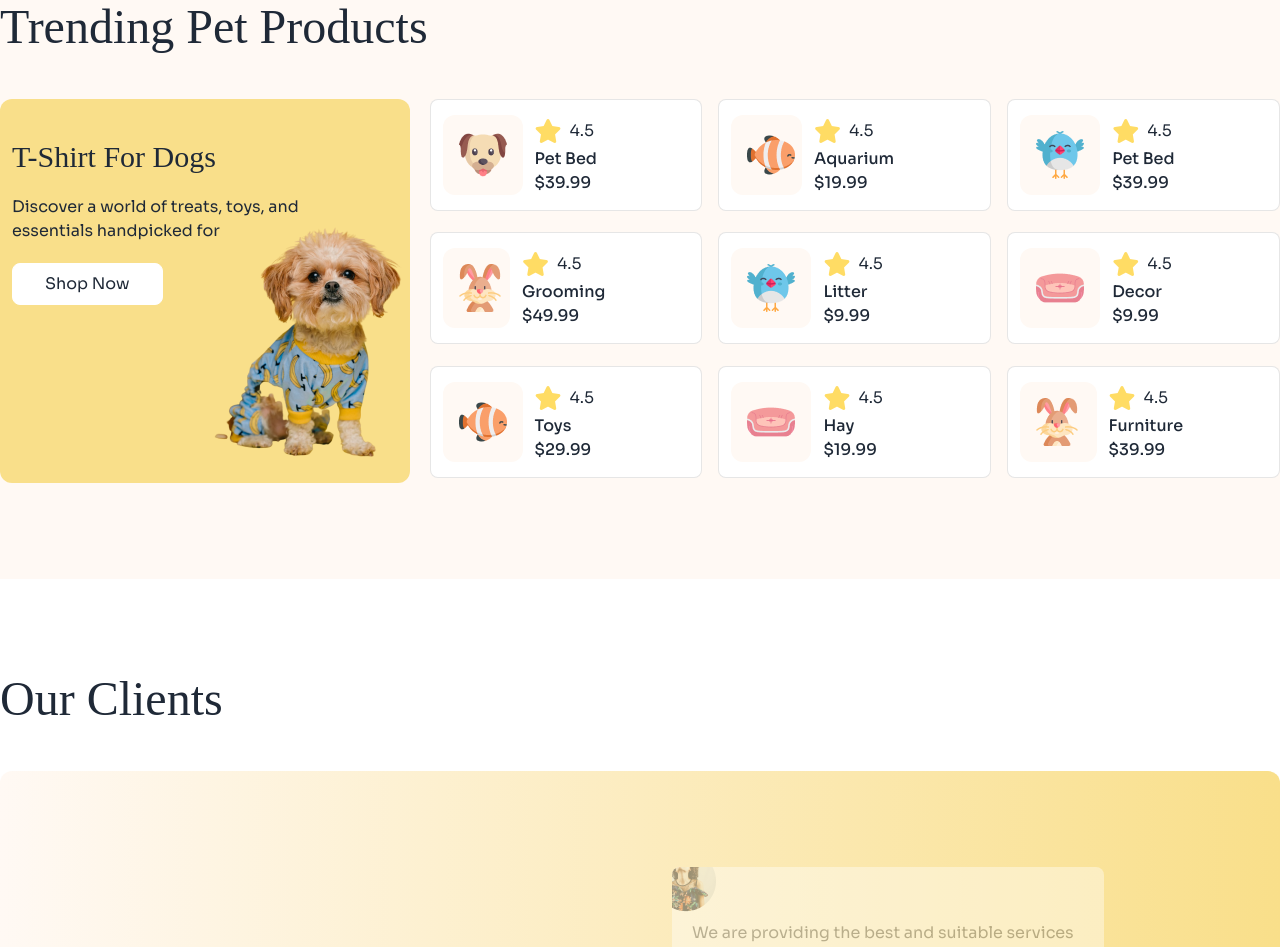
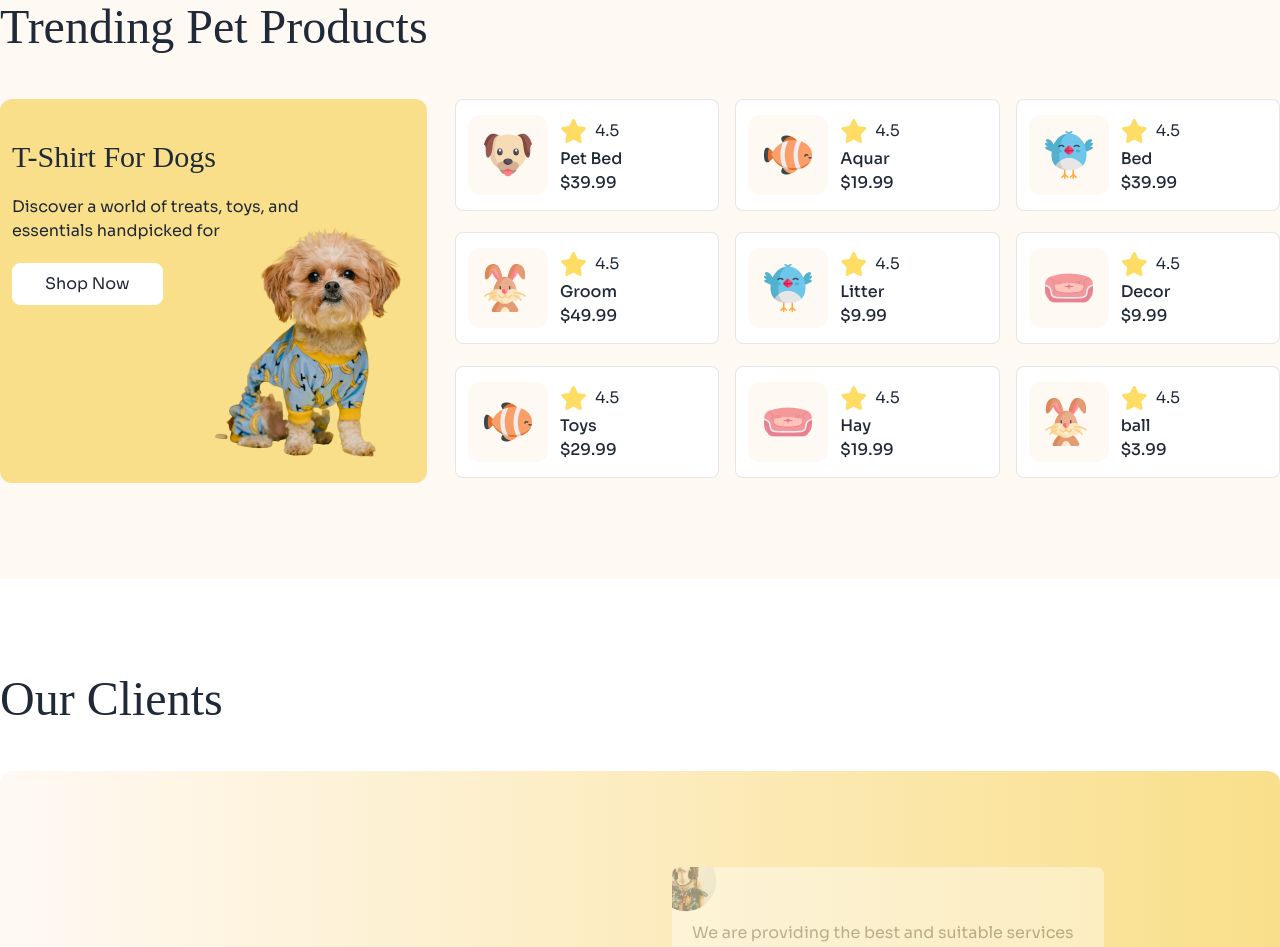
Before and after one commit to sohail4612/assignment03, a plain HTML site: page index.html in a window 1280 px wide. Shown: the part 1571-2518 px from the top of the page. Drawn offline with nearby package versions, Linux system fonts and the light colour scheme; a web font is replaced by a local one.

Commit message:
made some text changes

```diff
--- a/index.html
+++ b/index.html
@@ -230,7 +230,7 @@
                                             class="fa-solid fa-star text-2xl text-[#FFDC64]"></i>
                                         <p>4.5</p>
                                     </div>
-                                    <h6 class="font-medium">Aquarium</h6>
+                                    <h6 class="font-medium">Aquar</h6>
                                     <p class="font-medium">$19.99</p>
 
                                 </div>
@@ -248,7 +248,7 @@
                                             class="fa-solid fa-star text-2xl text-[#FFDC64]"></i>
                                         <p>4.5</p>
                                     </div>
-                                    <h6 class="font-medium">Pet Bed</h6>
+                                    <h6 class="font-medium">Bed</h6>
                                     <p class="font-medium">$39.99</p>
 
                                 </div>
@@ -266,7 +266,7 @@
                                             class="fa-solid fa-star text-2xl text-[#FFDC64]"></i>
                                         <p>4.5</p>
                                     </div>
-                                    <h6 class="font-medium">Grooming</h6>
+                                    <h6 class="font-medium">Groom</h6>
                                     <p class="font-medium">$49.99</p>
 
                                 </div>
@@ -356,8 +356,8 @@
                                             class="fa-solid fa-star text-2xl text-[#FFDC64]"></i>
                                         <p>4.5</p>
                                     </div>
-                                    <h6 class="font-medium">Furniture</h6>
-                                    <p class="font-medium">$39.99</p>
+                                    <h6 class="font-medium">ball</h6>
+                                    <p class="font-medium">$3.99</p>
 
                                 </div>
                             </div>
```
